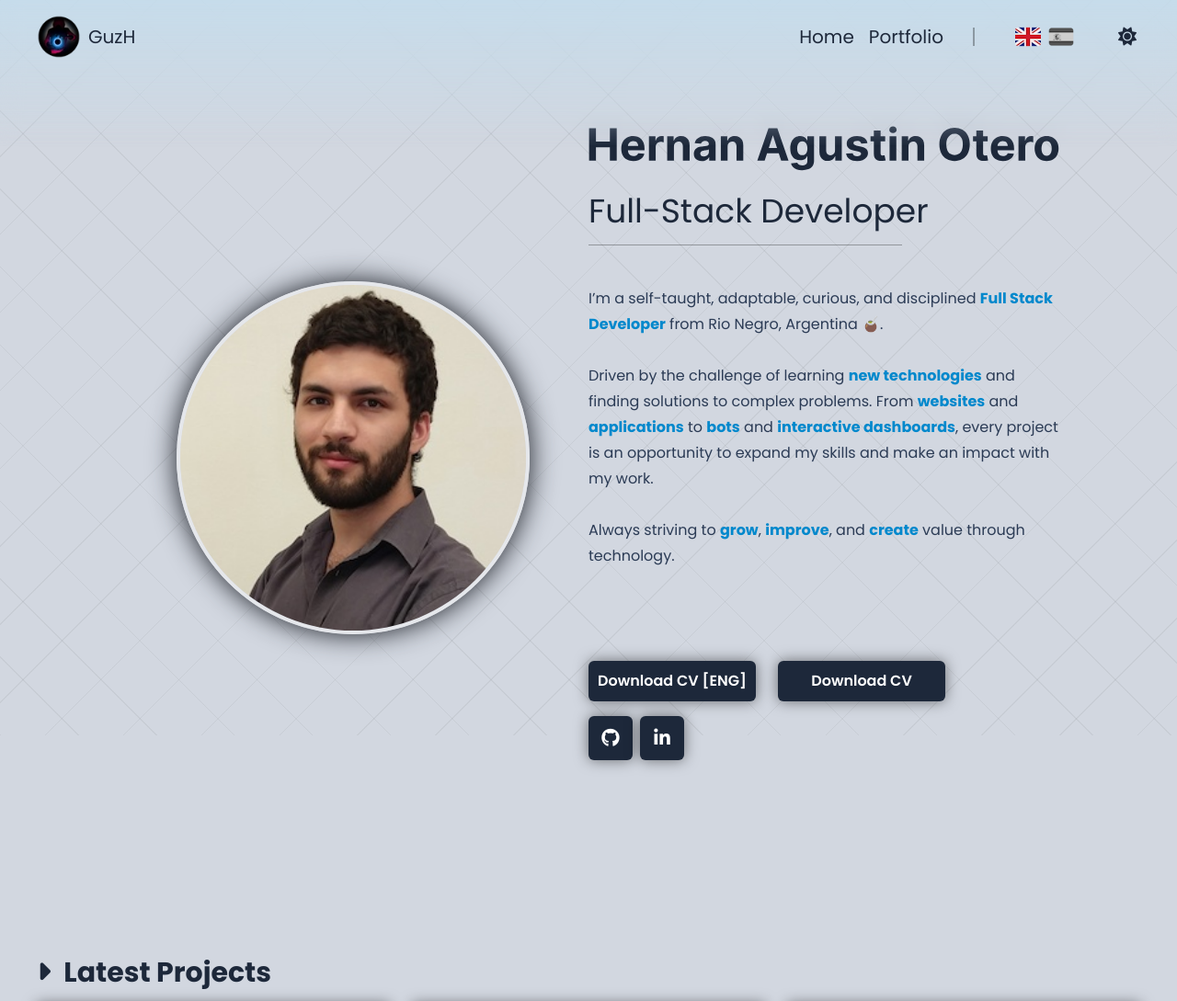
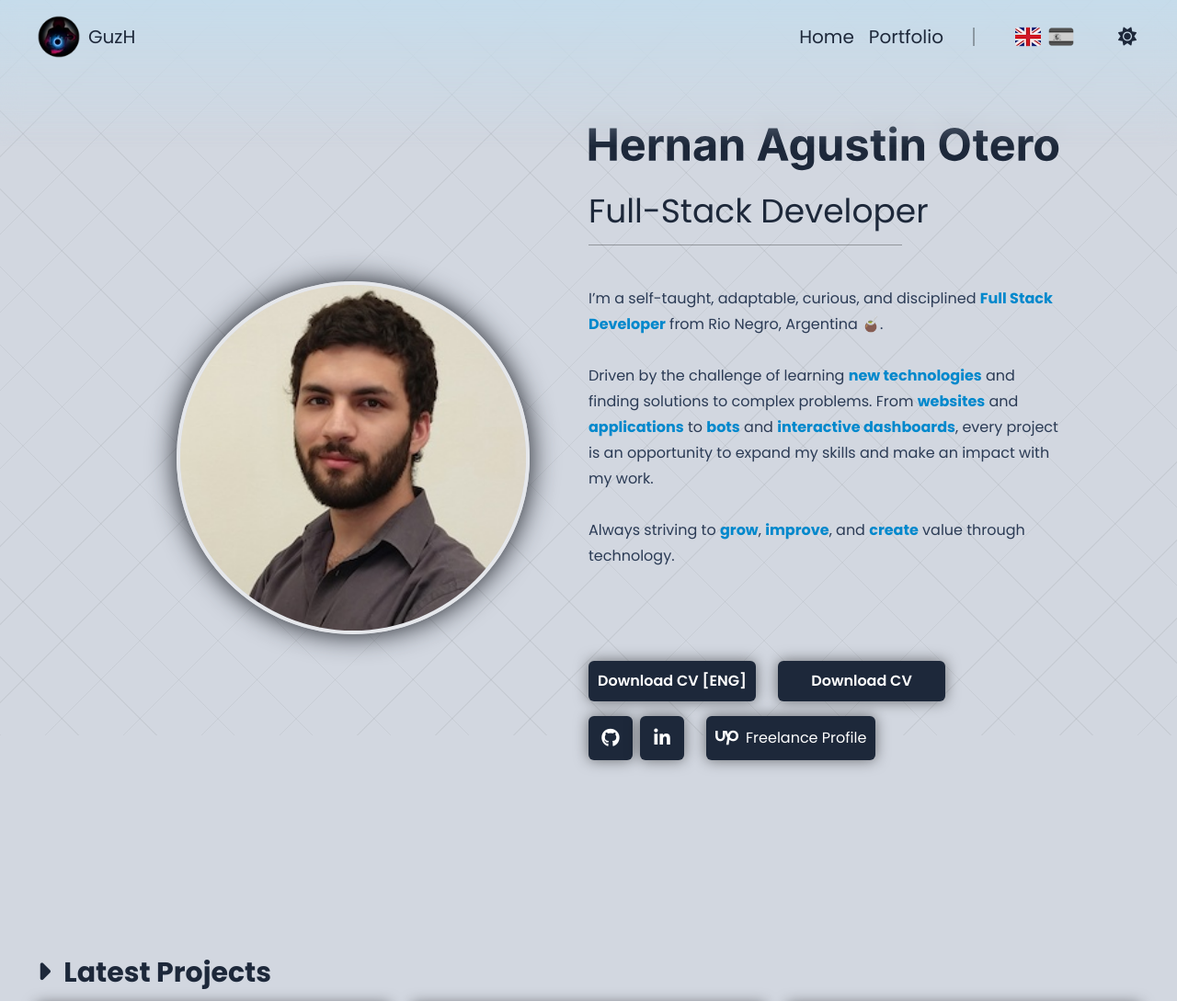
Before and after one commit to GuzH09/GuzHPortfolio, an Astro site: page /en in a window 1280 px wide. Shown: the top 1089 px of the page at 92% size. Built offline with nearby package versions, Linux system fonts and the light colour scheme; Astro itself is replaced by a stand-in of ours.

Commit message:
Added freelance button

```diff
--- a/src/components/sections/Home.astro
+++ b/src/components/sections/Home.astro
@@ -121,6 +121,10 @@ const { Content } = await render(contentTextAbout);
         <SocialBtn class="size-12 lg:mr-4 lg:size-12 2xl:mr-0" href="https://www.linkedin.com/in/hernan-agustin-otero-dev/">
           <i class="fa-brands fa-linkedin-in text-xl"></i>
         </SocialBtn>
+        <SocialBtn class="w-auto gap-2 px-2 lg:mr-4 2xl:mr-0" href="https://www.upwork.com/freelancers/~01640f8bf97f97cce9">
+          <i class="fa-brands fa-upwork text-xl"></i>
+          <p>Freelance Profile</p>
+        </SocialBtn>
       </div>
     </div>
   </div>
```
